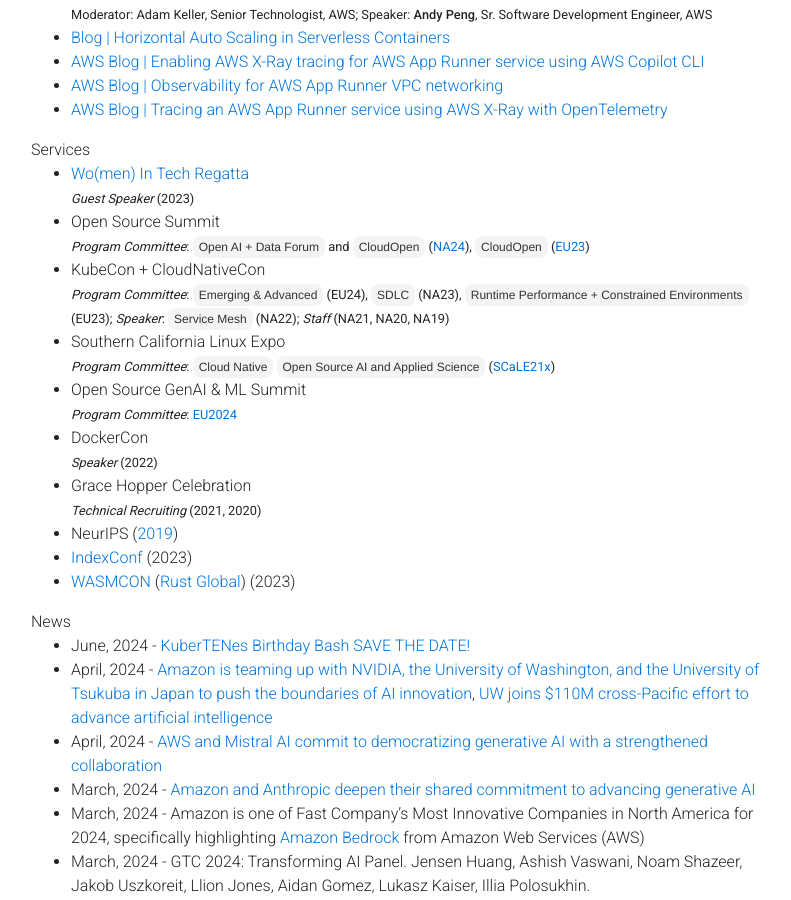
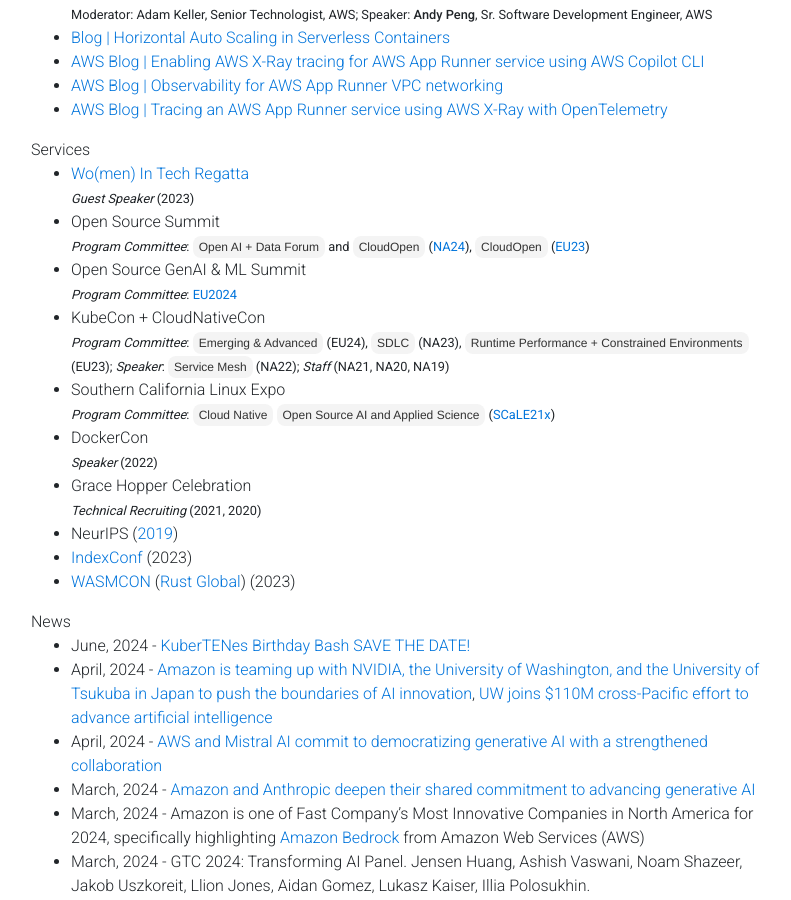
Before and after one commit to gfw001/gfw001.github.io, a Jekyll site: the page portfolio.html, which Jekyll copies as it is, in a window 1280 px wide and 900 px high, scrolled down 1384 px. Shown: the whole window, without its empty margins (54-845 px from the left). Built offline with Jekyll 4.4.1, drawn with Linux system fonts in a browser that asks for light colours; nearby versions of some CDN libraries; a style sheet for code colours, icons or effects is not loaded.

Commit message:
Update portfolio.html

```diff
--- a/portfolio.html
+++ b/portfolio.html
@@ -283,16 +283,16 @@
 		<small><i>Program Committee</i>: <button>Open AI + Data Forum</button> and <button>CloudOpen</button> (<a href="https://events.linuxfoundation.org/open-source-summit-north-america/program/program-committee/">NA24</a>), <button>CloudOpen</button> (<a href="https://events.linuxfoundation.org/archive/2023/open-source-summit-europe/program/program-committee/">EU23</a>)</small><br>
 	</li>
 	<li>
+		Open Source GenAI & ML Summit<br>
+		<small><i>Program Committee</i>: <a href="https://events.linuxfoundation.org/ai-dev-europe/program/program-committee/">EU2024</a> </small>
+	</li>
+	<li>
 		KubeCon + CloudNativeCon <br>
 		<small><i>Program Committee</i>: <button>Emerging & Advanced</button> (EU24), <button>SDLC</button> (NA23), <button>Runtime Performance + Constrained Environments</button>(EU23); <i>Speaker</i>: <button>Service Mesh</button> (NA22); <i>Staff</i> (NA21, NA20, NA19)</small>
 	</li>
 	<li>
 		Southern California Linux Expo <br>
 		<small><i>Program Committee</i>: <button>Cloud Native</button> <button>Open Source AI and Applied Science</button> (<a href="https://www.socallinuxexpo.org/scale/21x">SCaLE21x</a>) </small>
-	</li>
-	<li>
-		Open Source GenAI & ML Summit<br>
-		<small><i>Program Committee</i>: <a href="https://events.linuxfoundation.org/ai-dev-europe/program/program-committee/">EU2024</a> </small>
 	</li>
 	<li>
 		DockerCon <br>
```
